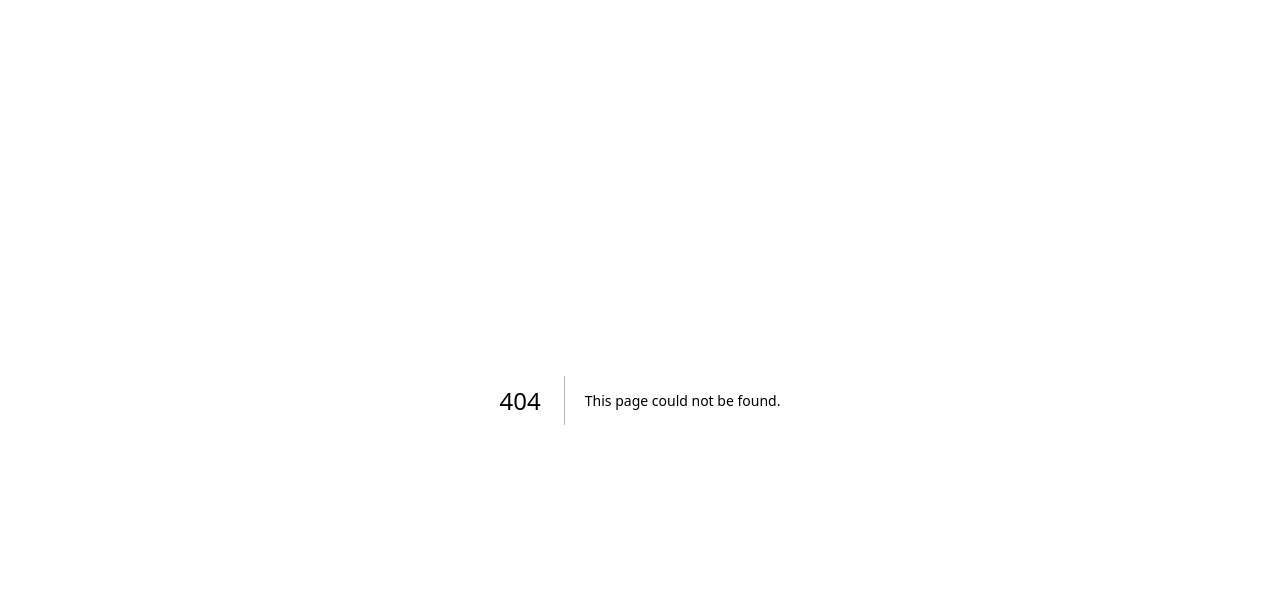
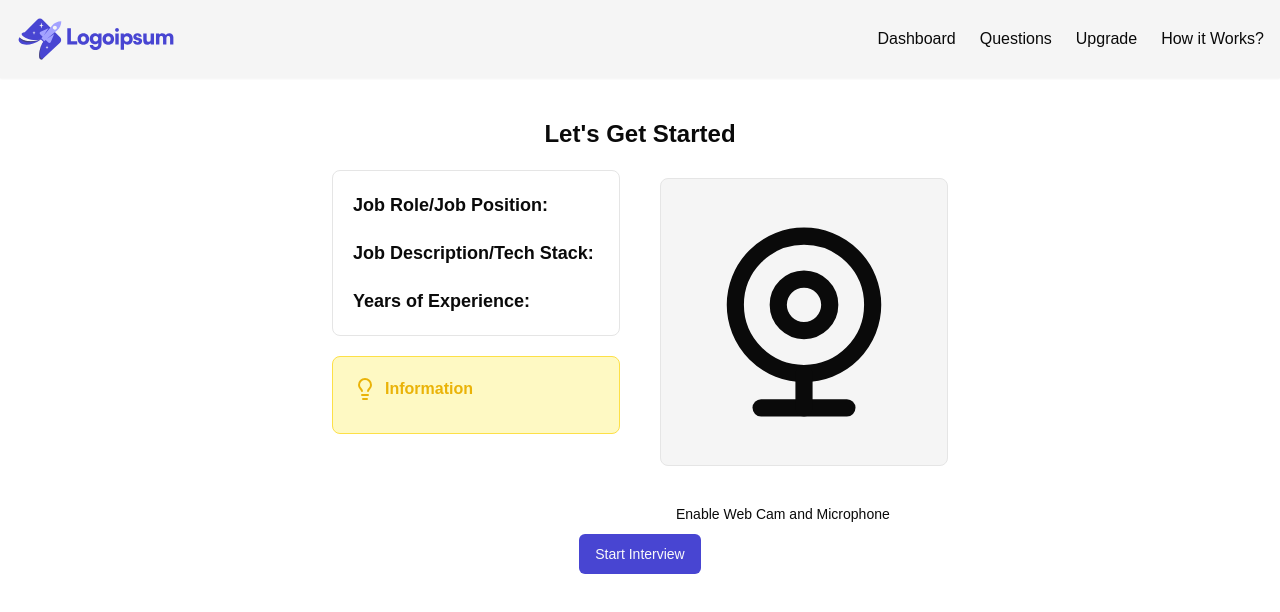
Before and after one commit to sachin9272/virtual-interviewer, a Next.js app: page /dashboard/interview/1 in a window 1280 px wide. Before the commit this address had no page. Shown: the top 612 px of the page. Built offline with nearby package versions, Linux system fonts and the light colour scheme; no server answers; the database is empty.

Commit message:
Enable Webcam

```diff
--- a/app/dashboard/_components/AddNewInterview.jsx
+++ b/app/dashboard/_components/AddNewInterview.jsx
@@ -18,8 +18,10 @@
 import { LoaderCircle } from "lucide-react";
 import {v4 as uuidv4} from 'uuid';
 import { useUser } from "@clerk/nextjs";
-import db from '../../../utils/db'
+import {db} from '@/utils/db'
 import { MockInterview } from "@/utils/schema";
+import moment from "moment";
+import { useRouter } from "next/router";
 
 const AddNewInterview = () => {
   const [openDialog, setOpenDialog] = useState(false);
@@ -28,6 +30,7 @@
   const [jobExperience, setJobExperience] = useState();
   const [loading, setLoading] = useState(false);
   const [jsonResponse, setJsonResponse] = useState([]);
+  const router = useRouter();
   const {user} = useUser();
   const onSubmit = async(event) => {
     setLoading(true);
@@ -45,18 +48,21 @@
 
     setJsonResponse(cleaned)
     if(cleaned){
-    const resp = await db.insert(MockInterview.mockInterview)
+    const resp = await db.insert(MockInterview)
     .values({
       mockId:uuidv4(),
-      id:serial('id').primaryKey(),
       jsonMockResp: cleaned,
       jobPosition: jobPosition,
       jobDesc: jobDesc,
       jobExperience: jobExperience,
-      createdBy: user?.primaryEmailAddress?.emailAddress,
+      createdBy: user?.primaryEmailAddress?.emailAddress ? user?.primaryEmailAddress?.emailAddress : "sachinsingh9272@gmail.com",
       createdAt: moment().format('DD-MM-YYYY'),
     }).returning({mockId:MockInterview.mockId})
     console.log("Inserted ID:", resp);
+    if(resp){
+      setOpenDialog(false);
+      router.push('/dashboard/interview'+resp[0]?.mockId)
+    }
   }else{
     console.log("Error")
   }
@@ -106,7 +112,7 @@
                       type="number"
                       max="50"
                       required
-                      onClick={(event) => setJobExperience(event.target.value)}
+                      onChange={(event) => setJobExperience(event.target.value)}
                     />
                   </div>
                   <div className="flex justify-end gap-5">
--- /dev/null
+++ b/app/dashboard/interview/[interviewId]/page.jsx
@@ -0,0 +1,77 @@
+"use client";
+
+import { db } from "@/utils/db";
+import { MockInterview } from "@/utils/schema";
+import { eq } from "drizzle-orm";
+import { Lightbulb, WebcamIcon } from "lucide-react";
+import Webcam from "react-webcam";
+import React, { useEffect, use, useState } from "react";
+import { Button } from "@/components/ui/button";
+
+const Interview = ({ params }) => {
+  const { interviewId } = use(params);
+  const [interviewData, setInterviewData] = useState();
+  const [webCamEnabled, setWebCamEnabled] = useState(false);
+  useEffect(() => {
+    console.log(interviewId);
+    GetInterviewDetails();
+  }, []);
+  const GetInterviewDetails = async () => {
+    const result = await db
+      .select()
+      .from(MockInterview)
+      .where(eq(MockInterview.mockId, interviewId));
+    setInterviewData(result[0]);
+    console.log(result);
+  };
+  return (
+    <div className="my-10 flex justify-center flex-col items-center">
+      <h2 className="font-bold text-2xl">Let's Get Started</h2>
+      <div className="grid grid-cols-1 md:grid-cols-2 gap-10">
+        <div className="flex flex-col my-5 gap-5">
+          <div className="flex flex-col p-5 rounded-lg border gap-5">
+            <h2 className="text-lg">
+              {" "}
+              <strong>Job Role/Job Position:</strong>
+              {interviewData?.jobPosition}
+            </h2>
+            <h2 className="text-lg">
+              {" "}
+              <strong>Job Description/Tech Stack:</strong>
+              {interviewData?.jobDesc}
+            </h2>
+            <h2 className="text-lg">
+              {" "}
+              <strong>Years of Experience:</strong>
+              {interviewData?.jobExperience}
+            </h2>
+          </div>
+          <div className="p-5 border rounded-lg border-yellow-300 bg-yellow-100">
+            <h2 className="flex gap-2 items-center text-yellow-500"><Lightbulb/> <strong>Information</strong></h2>
+            <h2 className="mt-3 text-yellow-500">{process.env.NEXT_PUBLIC_INFORMATION}</h2>
+          </div>
+        </div>
+        <div>
+          {webCamEnabled ? (
+            <Webcam
+              onUserMedia={() => setWebCamEnabled(true)}
+              onUserMediaError={() => setWebCamEnabled(false)}
+              mirrored={true}
+              style={{ height: 300, width: 300 }}
+            />
+          ) : (
+            <>
+              <WebcamIcon className="h-72 w-full p-10 my-7 bg-secondary rounded-lg border" />
+              <Button variant='ghost' onClick={() => setWebCamEnabled(true)}>
+                Enable Web Cam and Microphone
+              </Button>
+            </>
+          )}
+        </div>
+      </div>
+      <div className="flex justify-center items-center"><Button>Start Interview</Button></div>
+    </div>
+  );
+};
+
+export default Interview;
--- a/package.json
+++ b/package.json
@@ -25,6 +25,7 @@
     "next": "15.1.0",
     "react": "^19.0.0",
     "react-dom": "^19.0.0",
+    "react-webcam": "^7.2.0",
     "tailwind-merge": "^2.5.5",
     "tailwindcss-animate": "^1.0.7",
     "uuid": "^11.1.0"
```
Also changed, not shown: 1 other file (tests, documents, lock files or other folders).
